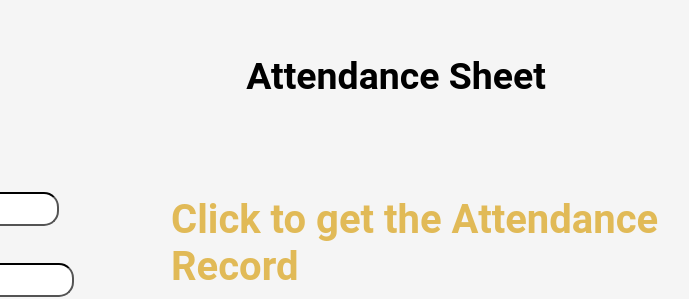
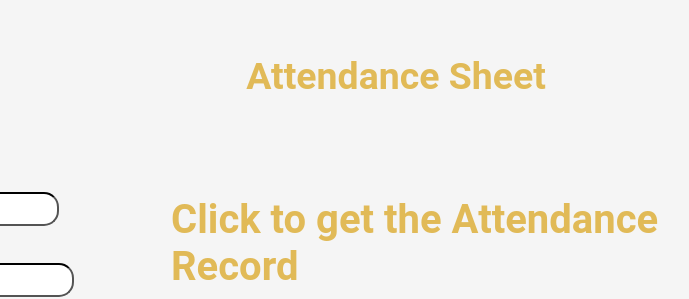
Before and after one commit to ahmedbilal-2711/HostelManagement, a plain HTML site: page html/Attendance.html in a window 1280 px wide. In both pictures the pointer is over the element 639 px from the left and 80 px from the top of the page. Shown: the top 299 px of the page, 469-1158 px from the left. Drawn offline with Linux system fonts and the light colour scheme.

Commit message:
Attendance Done

```diff
--- a/css/Attendance.css
+++ b/css/Attendance.css
@@ -5,8 +5,9 @@
 body{
     background-color: #f5f5f5;
 }
-
-
+#heading:hover{
+        color:  rgba(218, 165, 32, 0.747);
+}
 #heading{
     display: flex;
     flex-flow: row wrap;
@@ -111,7 +112,7 @@ body{
     font-family: Roboto;
     font-style: normal;
     font-weight: bold;
-    color: rgba(218, 165, 32, 0.747);
+    color: rgba(218, 165, 32, 0.747);;
     font-size: 40px;
 
 }
```
